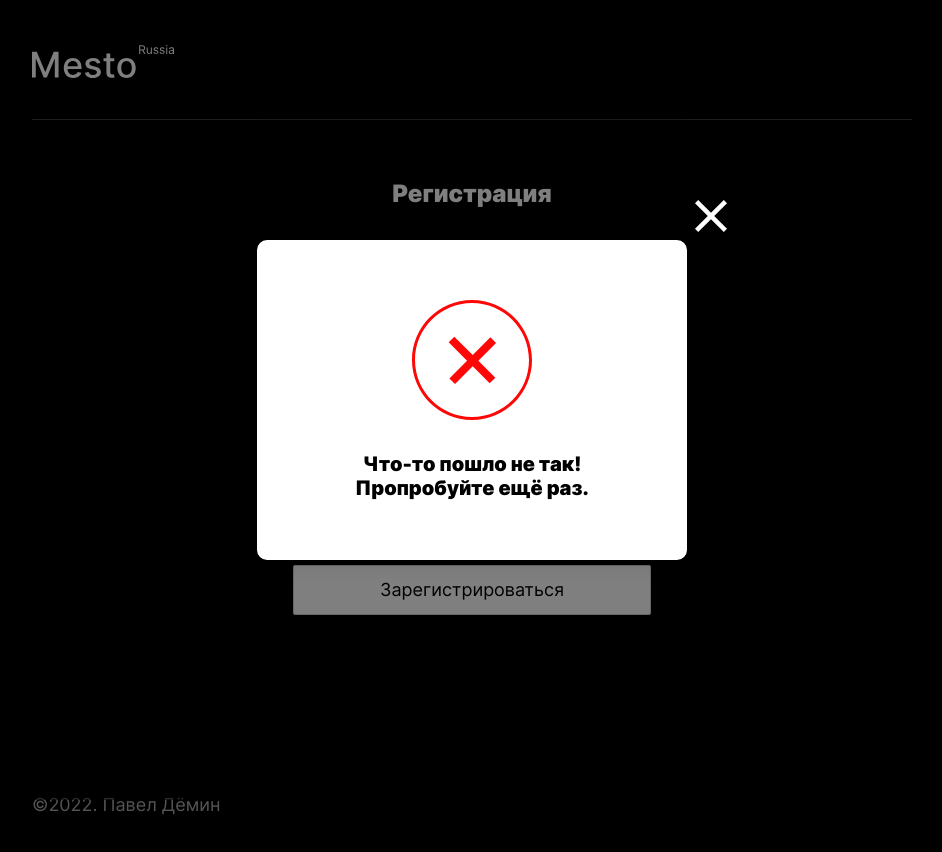
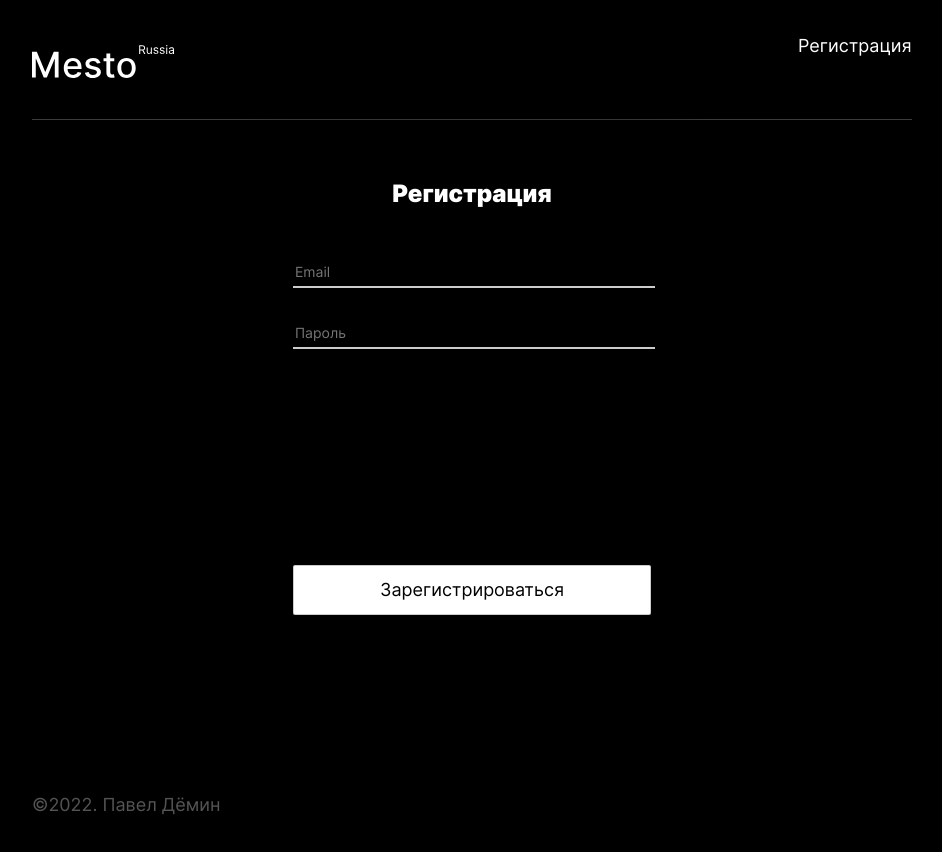
Before and after one commit to Tptechnician/react-mesto-auth, a React (Create React App) app: page /sign-up in a window 1280 px wide. Shown: the top 852 px of the page, without its empty margins (168-1110 px from the left). Built offline with nearby package versions, Linux system fonts and the light colour scheme; no server answers.

Commit message:
Проблема с react-router-dom

```diff
--- /dev/null
+++ b/src/blocks/header/__button/header__button.css
@@ -0,0 +1,13 @@
+.header__button {
+    background-color: black;
+    text-decoration: none;
+    color: white;
+    font-style: normal;
+    font-weight: 400;
+    font-size: 18px;
+    line-height: 1.22px;
+    height: 37px;
+    width: 114px;
+    padding: 0;
+    margin: 0;
+}
--- a/src/blocks/header/header.css
+++ b/src/blocks/header/header.css
@@ -1,4 +1,6 @@
 .header {
+    display: flex;
+    justify-content: space-between;
     max-width: 880px;
     min-height: 74px;
     margin: 0 auto;
--- a/src/components/App.js
+++ b/src/components/App.js
@@ -1,5 +1,5 @@
 import React, { useEffect } from 'react';
-import { Route, Switch } from 'react-router-dom';
+import { Route, Switch, useHistory } from 'react-router-dom';
 
 import { CurrentUserContext } from '../contexts/CurrentUserContext';
 import EditProfilePopup from './EditProfilePopup.js';
@@ -10,6 +10,7 @@ import AddPlacePopup from './AddPlacePopup.js';
 import InfoTooltip from './InfoTooltip.js';
 import ImagePopup from './ImagePopup.js';
 import Register from './Register.js';
+import auth from '../utils/auth.js';
 import api from '../utils/api.js';
 import Header from './Header.js';
 import Footer from './Footer.js';
@@ -19,7 +20,7 @@ import Main from './Main.js';
 
 function App() {
   const [isEditProfilePopupOpen, setIsEditProfilePopupOpen] = React.useState(false);
-  const [isInfoTooltipPopupOpen, setisInfoTooltipPopupOpen] = React.useState(true);
+  const [isInfoTooltipPopupOpen, setisInfoTooltipPopupOpen] = React.useState(false);
   const [isEditAvatarPopupOpen, setIsEditAvatarPopupOpen] = React.useState(false);
   const [isSuccessRegistration, setisSuccessRegistration] = React.useState(false);
   const [isAddPlacePopupOpen, setIsAddPlacePopupOpen] = React.useState(false);
@@ -30,6 +31,7 @@ function App() {
   const [currentUser, setCurrentUser] = React.useState({});
   const [cards, setCards] = React.useState([]);
   const [loggedIn, setLoggedIn] = React.useState(false);
+  const history = useHistory;
 
   function handleEditSuccessRegistration() {
     setisSuccessRegistration(!isSuccessRegistration);
@@ -161,7 +163,6 @@ function App() {
     <CurrentUserContext.Provider value={currentUser}>
       <div className="page">
         <Header />
-
         <Switch>
           <Route path="/sign-up">
             <Register />
@@ -171,7 +172,7 @@ function App() {
           </Route>
 
           <ProtectedRoute
-            path="/"
+            expect path="/"
             loggedIn={loggedIn}
             component={Main}
             onDeletePlacePopup={handleDeleteCardClick}
--- a/src/components/Header.js
+++ b/src/components/Header.js
@@ -1,10 +1,17 @@
 import React from 'react';
+import { Link } from 'react-router-dom';
 import headerLogo from '../images/header-logo.svg';
 
 function Header() {
   return (
     <header className="header">
-      <img className="header__logo" src={headerLogo} alt="лого"/>
+      <img className="header__logo" src={headerLogo} alt="лого" />
+      <Link
+        className='header__button'
+        to="/sign-up"
+      >
+        Регистрация
+      </Link>
     </header>
   );
 }
--- a/src/components/Login.js
+++ b/src/components/Login.js
@@ -38,14 +38,14 @@ function Login(props) {
         type="password"
         value={values.password || ''}
         name="password"
-        id="input-activity"
+        id="input-password"
         placeholder="Пароль"
         minLength="2"
         maxLength="20"
         required
         onChange={handleChange}
       />
-      <span className="popup__form-error" id="input-activity-error">
+      <span className="popup__form-error" id="input-password-error">
         {isValid ? '' : errors.password}
       </span>
     </Form>
--- a/src/components/Register.js
+++ b/src/components/Register.js
@@ -37,14 +37,14 @@ function Register(props) {
         type="password"
         value={values.password || ''}
         name="password"
-        id="input-activity"
+        id="input-password"
         placeholder="Пароль"
         minLength="2"
         maxLength="20"
         required
         onChange={handleChange}
       />
-      <span className="popup__form-error" id="input-activity-error">
+      <span className="popup__form-error" id="input-password-error">
         {isValid ? '' : errors.password}
       </span>
     </Form>
--- a/src/index.css
+++ b/src/index.css
@@ -5,6 +5,7 @@
 
 @import url(./blocks/header/header.css);
 @import url(./blocks/header/__logo/header__logo.css);
+@import url(./blocks/header/__button/header__button.css);
 
 @import url(./blocks/profile/profile.css);
 @import url(./blocks/profile/__activity/profile__activity.css);
--- a/src/index.js
+++ b/src/index.js
@@ -3,7 +3,7 @@ import ReactDOM from 'react-dom/client';
 import './index.css';
 import App from './components/App.js';
 import reportWebVitals from './reportWebVitals';
-import { BrowserRouter } from 'react-router-dom';
+import { BrowserRouter } from "react-router-dom";
 
 const root = ReactDOM.createRoot(document.getElementById('root'));
 root.render(
```
